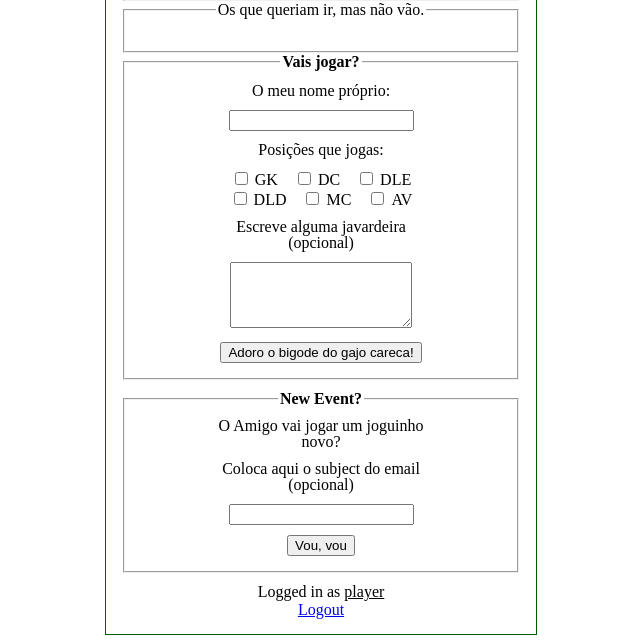
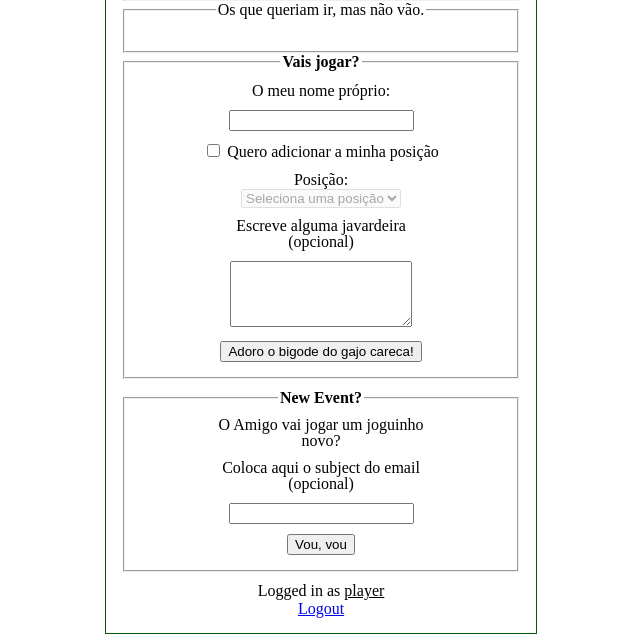
Before and after one commit to J-Afonso/MondaySoccer, a PHP site: page /index.php in a window 1280 px wide. Shown: the part 422-1065 px from the top of the page, without its empty margins (319-959 px from the left). Run offline with PHP 8.4, Linux system fonts and the light colour scheme; a user stored in the database is signed in; data comes from the database, SQL or seed files in the repository; some libraries are stand-ins or nearby versions.

Commit message:
Positions logic updated

```diff
--- a/site/index.php
+++ b/site/index.php
@@ -80,32 +80,35 @@
 					<ol>
 						<li><label>O meu nome pr&oacute;prio:</label></li>
 						<li><input name="player" type="text" /></li>
-						<li><label>Posições que jogas:</label></li>
 						<li>
-                        	<input type="checkbox" name="positions[]" value="GK" id="pos-gk" style="display: inline;" />
-                        	<label for="pos-gk" style="display: inline;">GK</label>
-                        	&nbsp;&nbsp;
-                        	<input type="checkbox" name="positions[]" value="DC" id="pos-dc" style="display: inline;" />
-                        	<label for="pos-dc" style="display: inline;">DC</label>
-                        	&nbsp;&nbsp;
-                        	<input type="checkbox" name="positions[]" value="DLE" id="pos-dle" style="display: inline;" />
-                        	<label for="pos-dle" style="display: inline;">DLE</label>
-                        	<br />
-                        	<input type="checkbox" name="positions[]" value="DLD" id="pos-dld" style="display: inline;" />
-                        	<label for="pos-dld" style="display: inline;">DLD</label>
-                        	&nbsp;&nbsp;
-                        	<input type="checkbox" name="positions[]" value="MC" id="pos-mc" style="display: inline;" />
-                        	<label for="pos-mc" style="display: inline;">MC</label>
-                        	&nbsp;&nbsp;
-                        	<input type="checkbox" name="positions[]" value="AV" id="pos-av" style="display: inline;" />
-                        	<label for="pos-av" style="display: inline;">AV</label>
-                        </li>
+            				<input type="checkbox" name="add_position" id="add-position" onclick="togglePosition()" style="display: inline;" />
+            				<label for="add-position" style="display: inline;">Quero adicionar a minha posição</label>
+        			    </li>
+            			<li>
+            				<label for="position">Posição:</label>
+            				<select name="position" id="position" disabled>
+            					<option value="">Seleciona uma posição</option>
+            					<option value="Defesa">Defesa</option>
+            					<option value="Médio">Médio</option>
+            					<option value="Avançado">Avançado</option>
+            				</select>
+            			</li>
 						<li><label>Escreve alguma javardeira (opcional)</label></li>
 						<li><textarea name="mailTxt" rows="4" cols="20"></textarea></li>
 						<li><input type="submit" value="Adoro o bigode do gajo careca!" /></li>
 					</ol>
 				</fieldset>
 				</form>
+				<script type="text/javascript">
+                function togglePosition() {
+                	var checkbox = document.getElementById('add-position');
+                	var select = document.getElementById('position');
+                	select.disabled = !checkbox.checked;
+                	if (!checkbox.checked) {
+                		select.value = '';
+                	}
+                }
+                </script>
 				<?php
 				if($_SESSION['profile'] == 'admin')
 				{
```
Also changed, not shown: site/php/addPlayer.php (+10 -7 lines).
